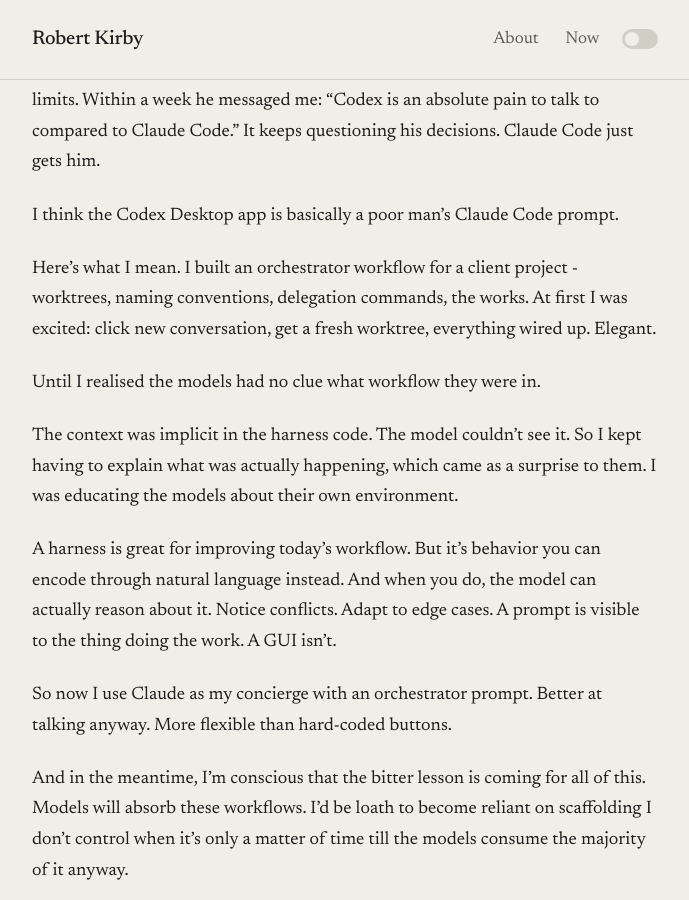
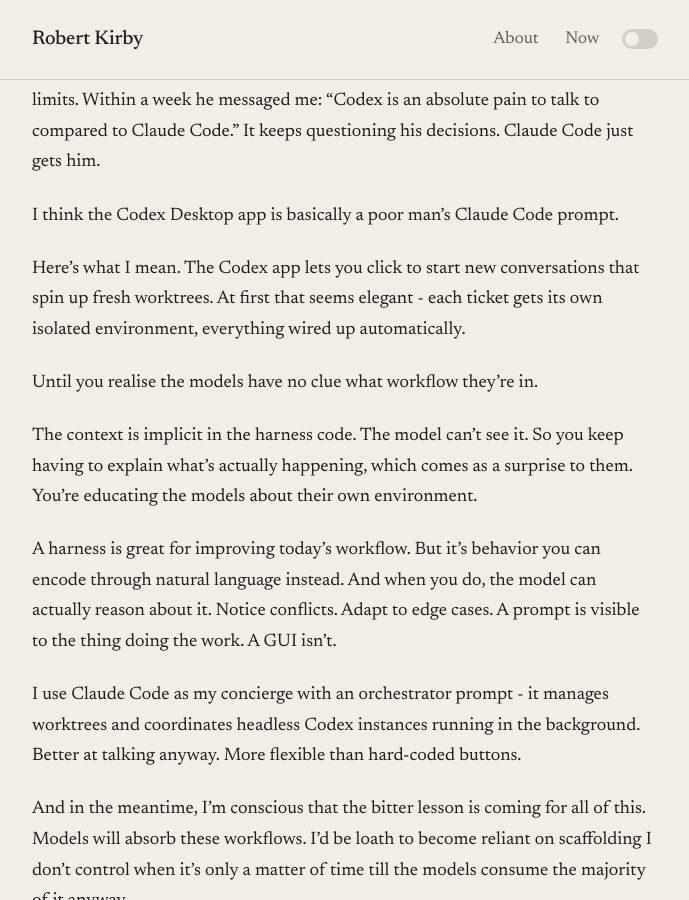
Before and after one commit to rob137/rob137.github.io, a Jekyll site: the page built from _posts/2026-02-05-the-invisible-jig.md, in a window 1280 px wide and 900 px high, scrolled down 344 px. Shown: the whole window, without its empty margins (295-984 px from the left). Built offline with Jekyll 4.4.1, drawn with Linux system fonts in a browser that asks for light colours.

Commit message:
Fix orchestrator explanation
Clarify that Codex Desktop is the GUI with buttons, and Claude Code is the natural language concierge.

Co-Authored-By: Claude Opus 4.5 <noreply@anthropic.com>

```diff
--- a/_posts/2026-02-05-the-invisible-jig.md
+++ b/_posts/2026-02-05-the-invisible-jig.md
@@ -14,15 +14,15 @@ A colleague switched from Claude Code to the Codex app because of the higher lim
 
 I think the Codex Desktop app is basically a poor man's Claude Code prompt.
 
-Here's what I mean. I built an orchestrator workflow for a client project - worktrees, naming conventions, delegation commands, the works. At first I was excited: click new conversation, get a fresh worktree, everything wired up. Elegant.
+Here's what I mean. The Codex app lets you click to start new conversations that spin up fresh worktrees. At first that seems elegant - each ticket gets its own isolated environment, everything wired up automatically.
 
-Until I realised the models had no clue what workflow they were in.
+Until you realise the models have no clue what workflow they're in.
 
-The context was implicit in the harness code. The model couldn't see it. So I kept having to explain what was actually happening, which came as a surprise to them. I was educating the models about their own environment.
+The context is implicit in the harness code. The model can't see it. So you keep having to explain what's actually happening, which comes as a surprise to them. You're educating the models about their own environment.
 
 A harness is great for improving today's workflow. But it's behavior you can encode through natural language instead. And when you do, the model can actually reason about it. Notice conflicts. Adapt to edge cases. A prompt is visible to the thing doing the work. A GUI isn't.
 
-So now I use Claude as my concierge with an orchestrator prompt. Better at talking anyway. More flexible than hard-coded buttons.
+I use Claude Code as my concierge with an orchestrator prompt - it manages worktrees and coordinates headless Codex instances running in the background. Better at talking anyway. More flexible than hard-coded buttons.
 
 And in the meantime, I'm conscious that the bitter lesson is coming for all of this. Models will absorb these workflows. I'd be loath to become reliant on scaffolding I don't control when it's only a matter of time till the models consume the majority of it anyway.
 
```
